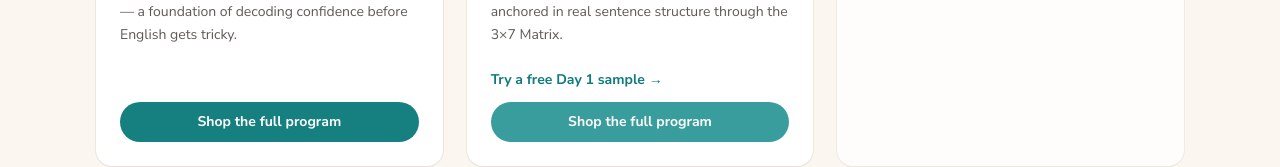
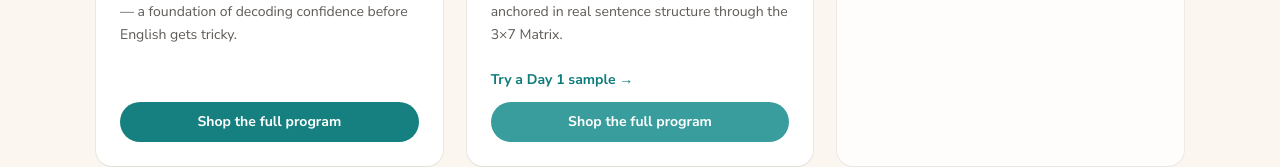
Before and after one commit to ejlotheunicorn-cell/gophertelos-site, a Next.js app: page /shop in a window 1280 px wide. Shown: the part 516-683 px from the top of the page. Built offline with nearby package versions, Linux system fonts and the light colour scheme; a web font is replaced by a local one.

Commit message:
Remove 'free' from Day 1 sample link

```diff
--- a/components/GradeCard.js
+++ b/components/GradeCard.js
@@ -45,7 +45,7 @@ export default function GradeCard({ grade }) {
                 rel="noopener noreferrer"
                 className="text-sm font-bold text-brand-teal hover:underline"
               >
-                Try a free Day 1 sample →
+                Try a Day 1 sample →
               </a>
             )}
             <a
```
